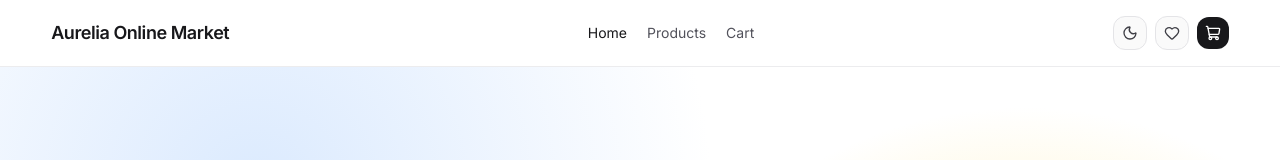
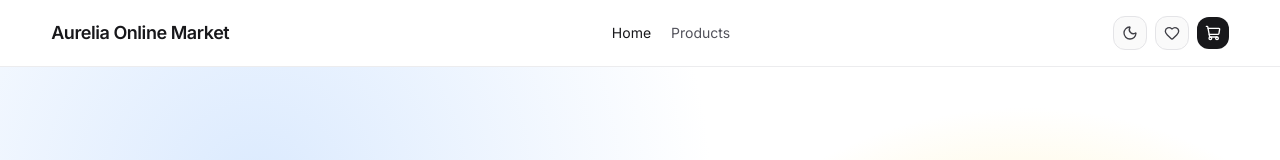
Before and after one commit to bikram73/E-Commerce_Website, a React (Vite) app: page / in a window 1280 px wide. Shown: the top 160 px of the page. Built offline with nearby package versions, Linux system fonts and the light colour scheme; no server answers.

Commit message:
first commit

```diff
--- a/src/components/Navbar.tsx
+++ b/src/components/Navbar.tsx
@@ -15,7 +15,7 @@ export function Navbar() {
           Aurelia Online Market
         </Link>
 
-        <div className="hidden items-center gap-5 text-sm text-zinc-600 dark:text-slate-300 md:flex">
+        <div className="flex items-center gap-4 text-sm text-zinc-600 dark:text-slate-300 md:gap-5">
           <NavLink
             to="/"
             className={({ isActive }) =>
@@ -31,14 +31,6 @@ export function Navbar() {
             }
           >
             Products
-          </NavLink>
-          <NavLink
-            to="/cart"
-            className={({ isActive }) =>
-              isActive ? 'text-zinc-900 dark:text-slate-50' : 'hover:text-zinc-900 dark:hover:text-slate-50'
-            }
-          >
-            Cart
           </NavLink>
         </div>
 
```
